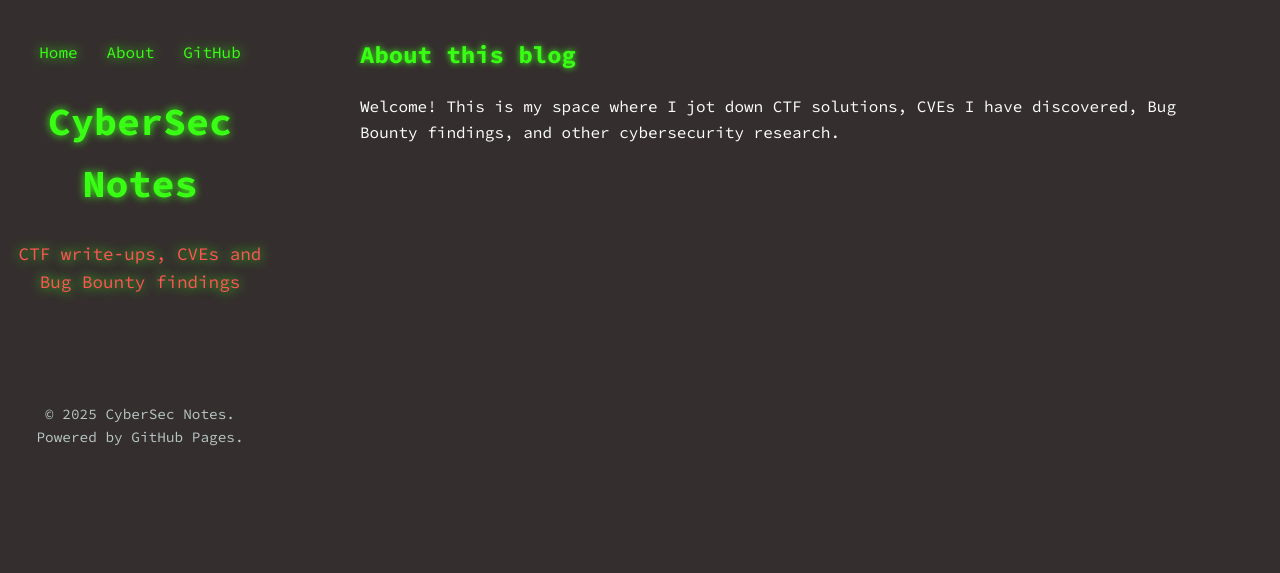
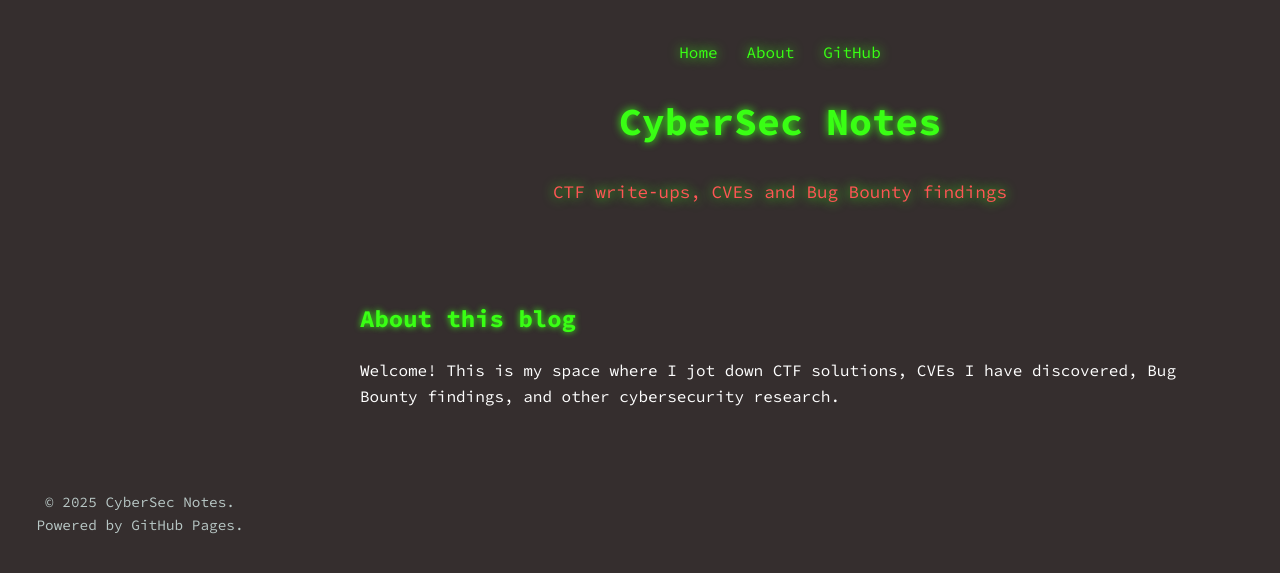
Before and after one commit to r3verii/r3verii.github.io, a Jekyll site: the page built from about.md, in a window 1280 px wide. Shown: the top 573 px of the page. Built offline with Jekyll 4.4.1, drawn with Linux system fonts in a browser that asks for light colours; nearby versions of some CDN libraries.

Commit message:
Update style.css

```diff
--- a/assets/css/style.css
+++ b/assets/css/style.css
@@ -122,13 +122,29 @@
 /* ----------------------------------------------------------------------- */
 /*  MOBILE / TABLET                                                        */
 /* ----------------------------------------------------------------------- */
+/* ---- HEADER visibile sopra sidebar + contenuto ------------------------- */
+/* … [tutto il contenuto di v4.3 invariato sopra] … */
+
+/* ----------------------------------------------------------------------- */
+/*  MOBILE / TABLET                                                        */
+/* ----------------------------------------------------------------------- */
 @media(max-width:900px){
-  body{display:block;}              /* niente grid                        */
+  body{display:block;}
   .sidebar{
-    position:static;
-    width:100%; height:auto;
-    border-right:none; border-bottom:4px solid #39ff14;
+    position:static;width:100%;height:auto;
+    border-right:none;border-bottom:4px solid #39ff14;
   }
-  .container{margin:0 auto;}        /* resta centrato anche su mobile     */
+  .container{margin:0 auto;}
   .posts-grid{grid-template-columns:1fr;}
 }
+
+/* ----------------------------------------------------------------------- */
+/*  HEADER FIX  (visible across columns)                                   */
+/* ----------------------------------------------------------------------- */
+@media (min-width: 900px){
+  .site-header{
+    grid-column: 1 / -1;                 /* attraversa entrambe le colonne */
+    z-index: 5;
+    padding-left: calc(var(--sidebar-w) + 1rem); /* allinea testo se vuoi */
+  }
+}
```
